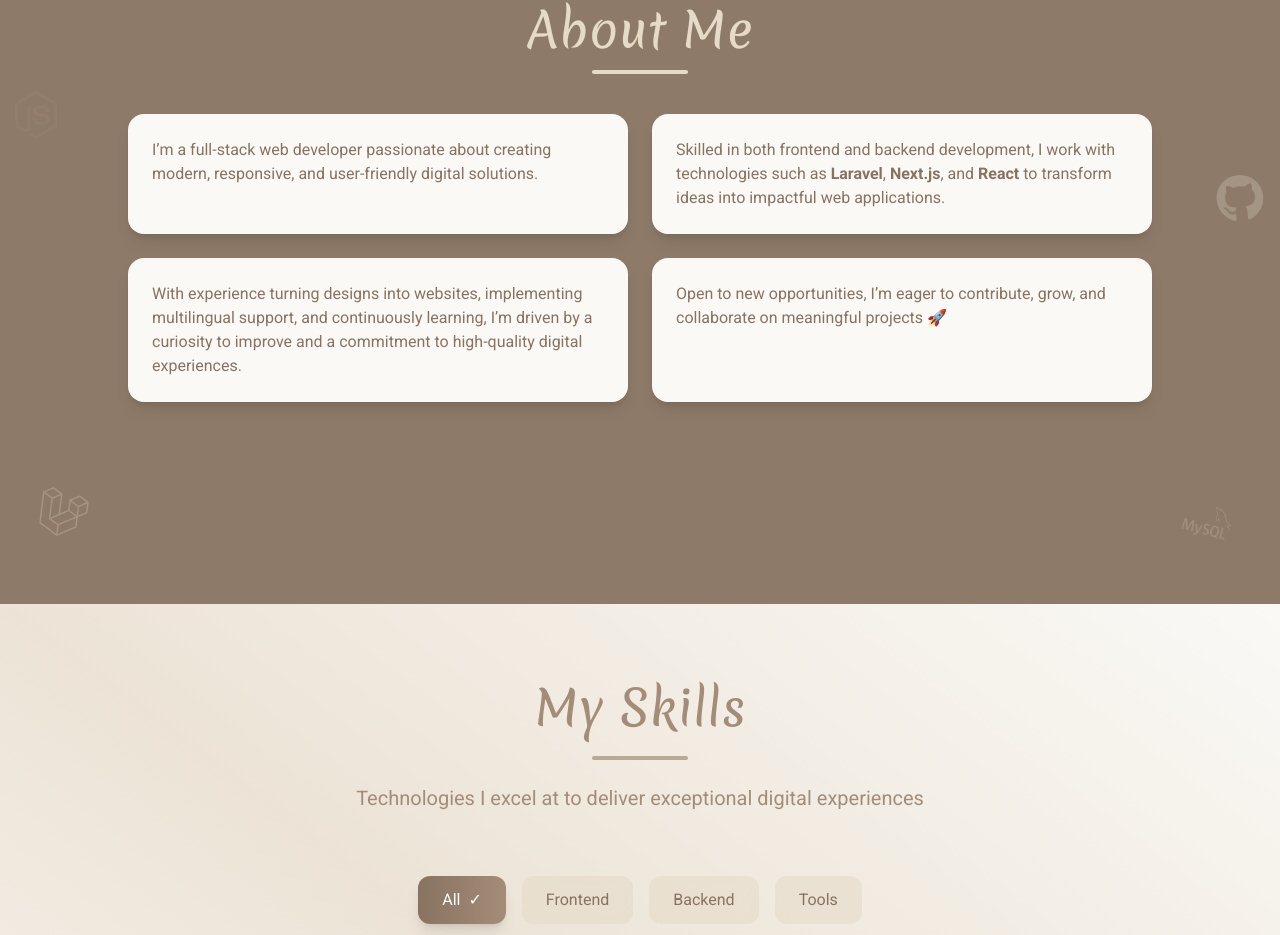
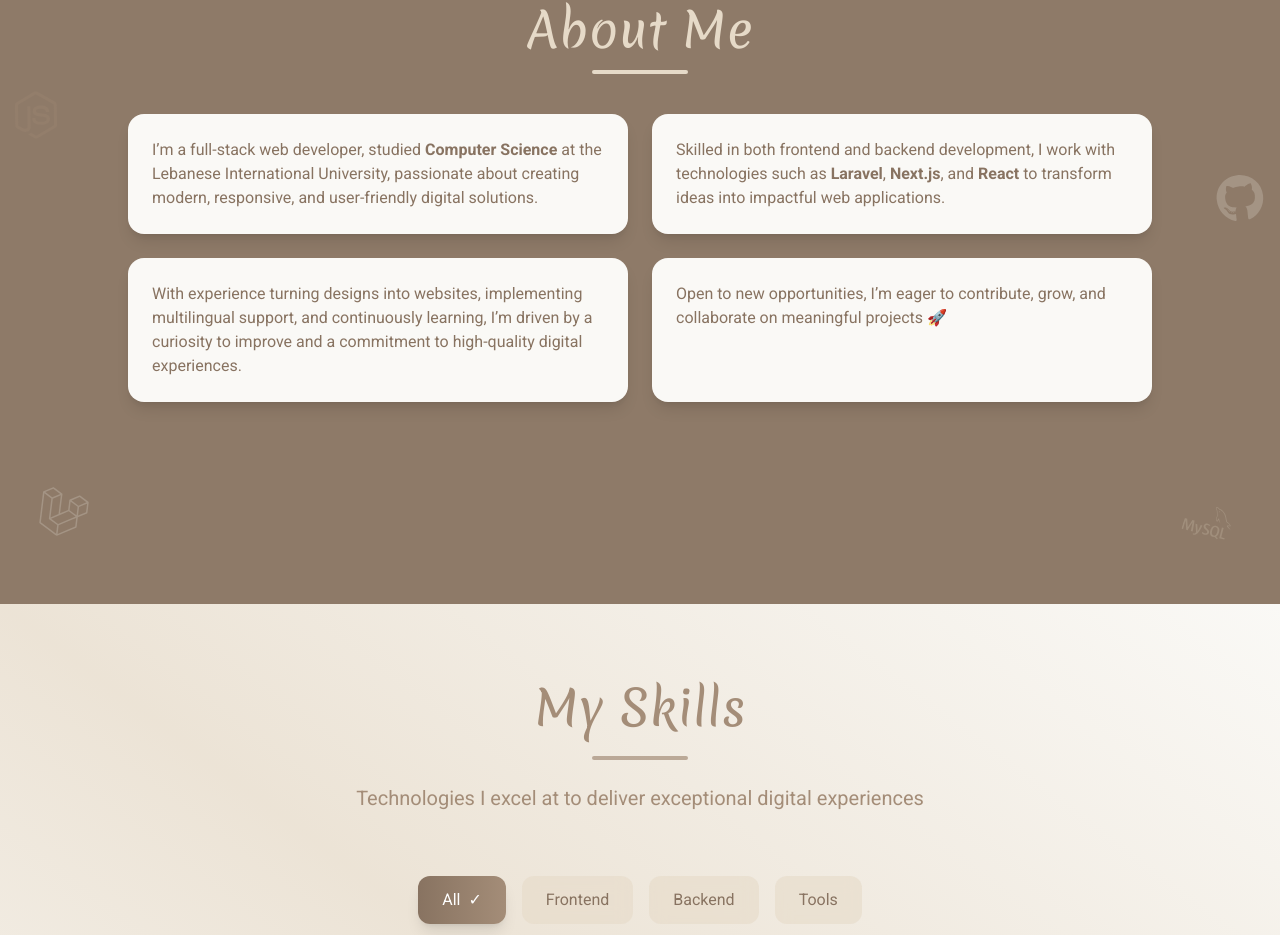
Before and after one commit to mayssam-Alsakhen/My-Portfolio, a Next.js app: page / in a window 1280 px wide. Shown: the part 996-1931 px from the top of the page. Built offline with nearby package versions, Linux system fonts and the light colour scheme.

Commit message:
fix links

```diff
--- a/src/components/sections/About.tsx
+++ b/src/components/sections/About.tsx
@@ -95,7 +95,7 @@ export default function About() {
           className="bg-background text-primary p-6 rounded-2xl shadow-lg"
         >
           <p>
-            I’m a full-stack web developer passionate about creating modern,
+            I’m a full-stack web developer, studied <span className="font-semibold"> Computer Science </span> at the Lebanese International University, passionate about creating modern,
             responsive, and user-friendly digital solutions.
           </p>
         </motion.div>
```
